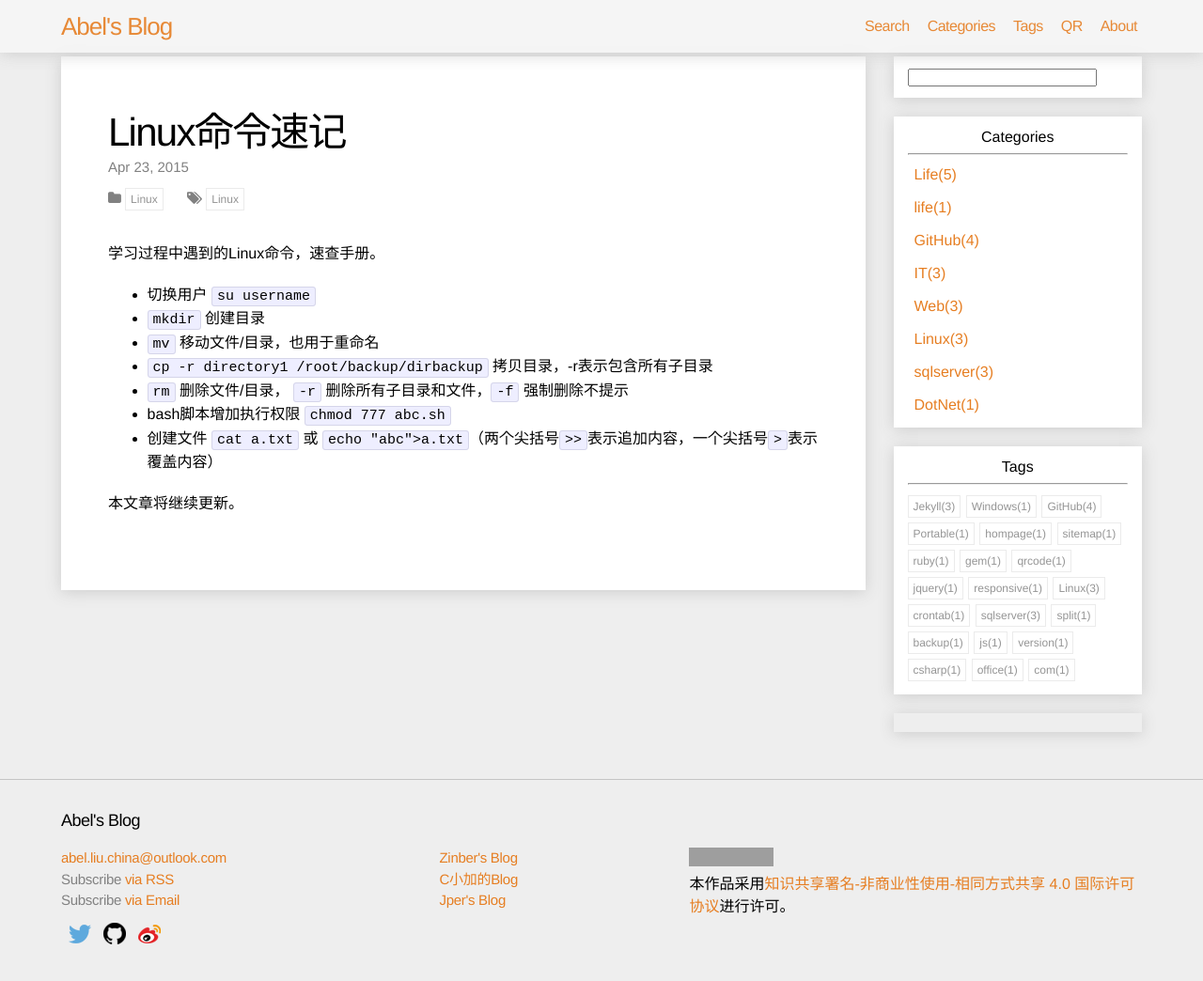
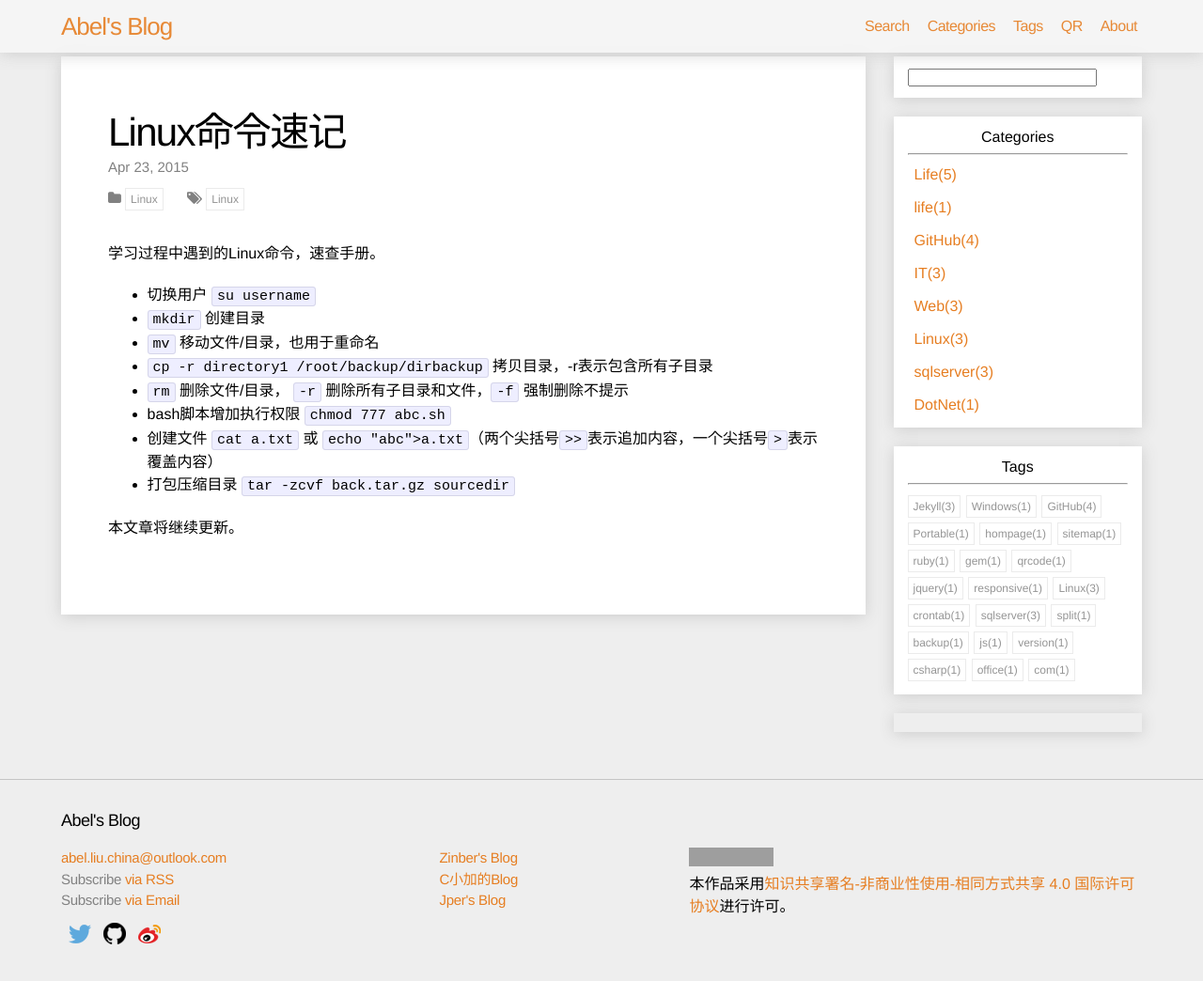
Before and after one commit to Abel-Liu/Abel-Liu.github.io, a Jekyll site: the page built from _posts/Linux/2015-04-23-linux-cmd.md, in a window 1280 px wide and 1059 px high. Shown: the top 1044 px of the window at 94% size. Built offline with Jekyll 4.4.1, drawn with Linux system fonts in a browser that asks for light colours; nearby versions of some CDN libraries; comment, search, counter and statistics services are not loaded; grey boxes are pictures that could not be loaded.

Commit message:
Update 2015-04-23-linux-cmd.md

```diff
--- a/_posts/Linux/2015-04-23-linux-cmd.md
+++ b/_posts/Linux/2015-04-23-linux-cmd.md
@@ -15,5 +15,6 @@ description:
 * <code>rm</code> 删除文件/目录，  <code>-r</code> 删除所有子目录和文件，<code>-f</code> 强制删除不提示
 * bash脚本增加执行权限 <code>chmod 777 abc.sh</code>
 * 创建文件 <code>cat a.txt</code> 或 <code>echo "abc">a.txt</code>（两个尖括号<code>>></code>表示追加内容，一个尖括号<code>></code>表示覆盖内容）
+* 打包压缩目录 <code>tar -zcvf back.tar.gz sourcedir</code>
 
 本文章将继续更新。
```
